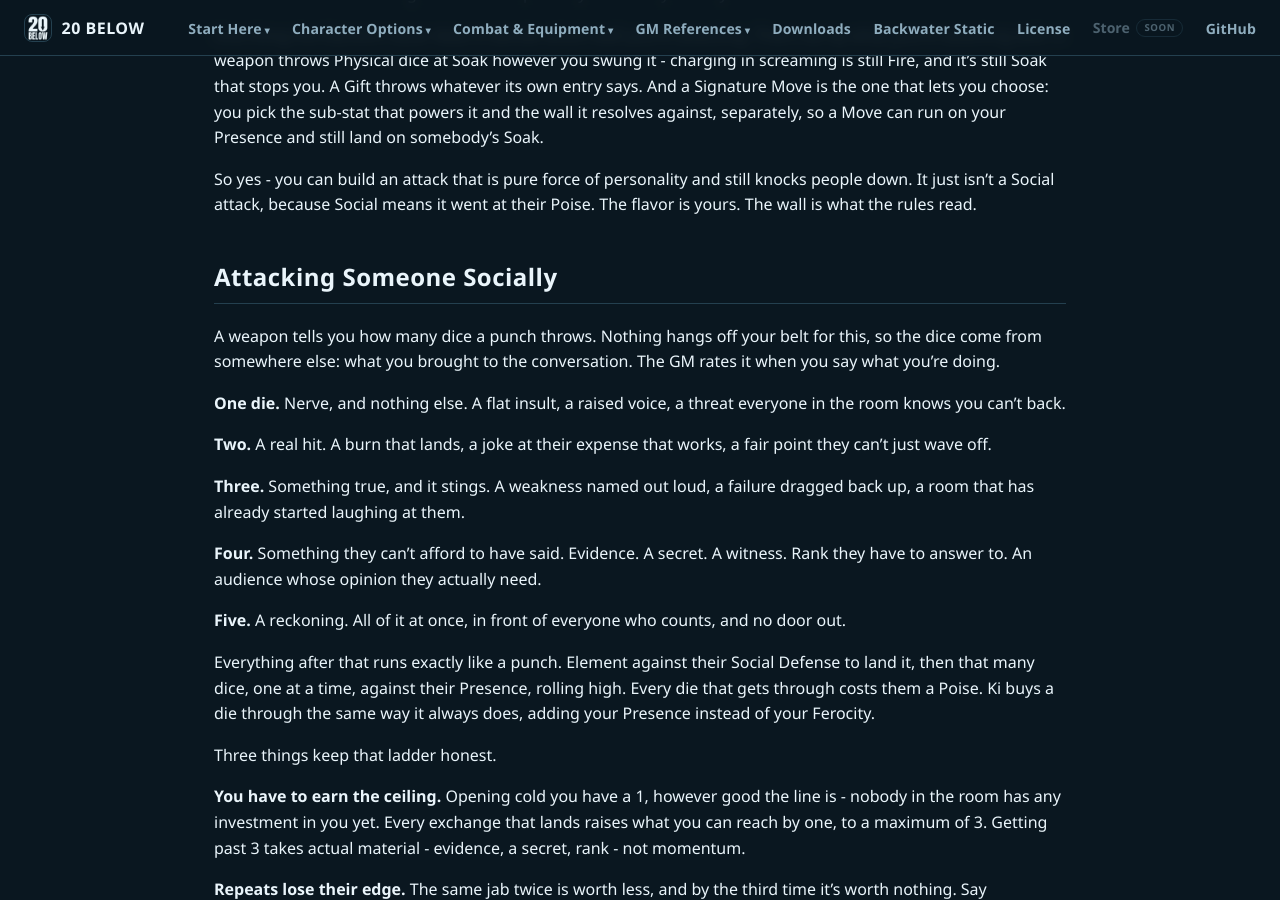
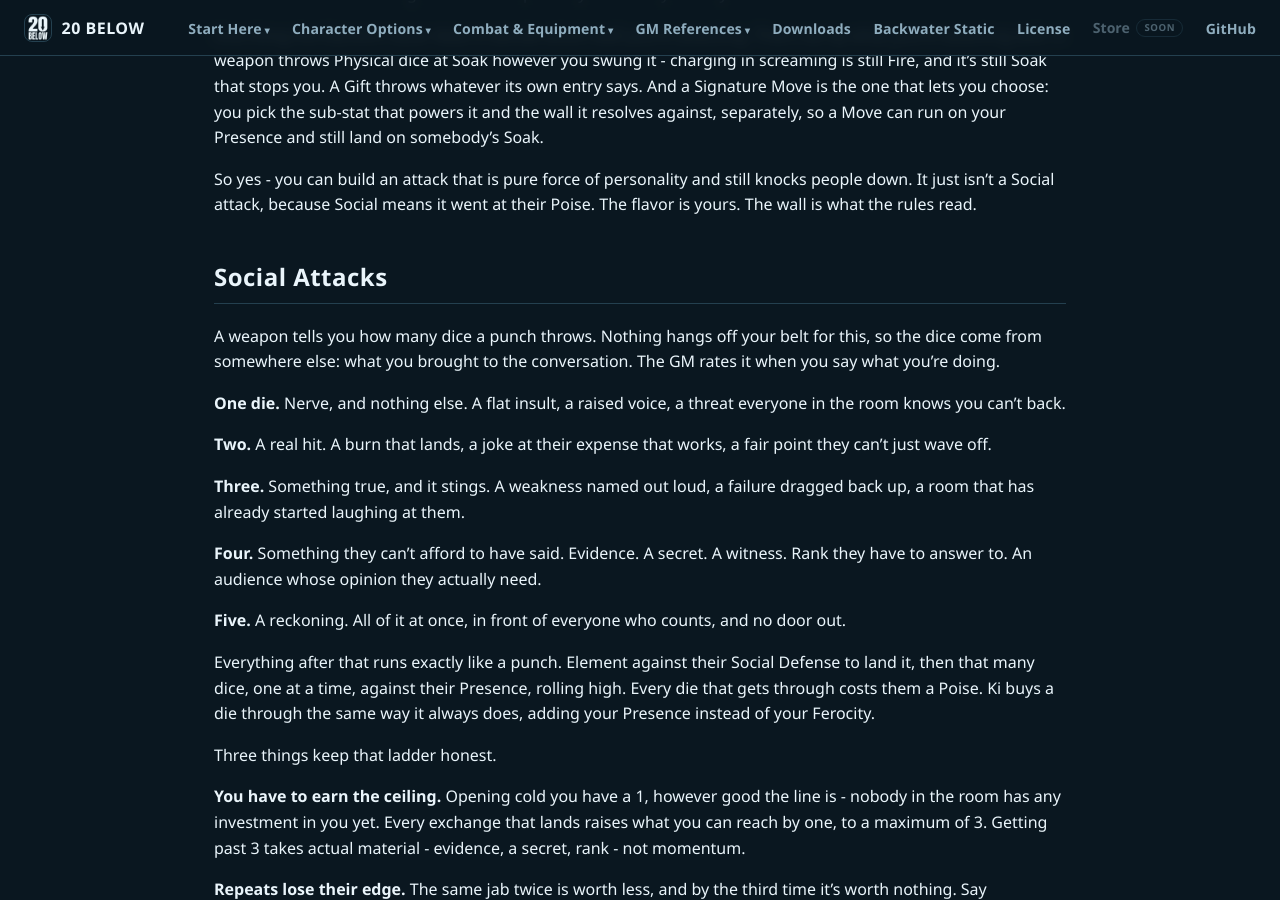
Before and after one commit to feralucce/20_Below, a Jekyll site: the page built from webbook/how-to-play.md, in a window 1280 px wide and 900 px high, scrolled down 6036 px. Built offline with Jekyll 4.4.1, drawn with Linux system fonts in a browser that asks for light colours.

Commit message:
Call it Social Attacks
"Attacking Someone Socially" and "Attacking Socially" both read as
adverb constructions doing work a noun should do. The rules file already
called the section Social Attacks; the book and the sheet now agree.

Dropped a duplicated heading on the sheet while renaming - page 3 carried
the name twice, as an H1 and again as an H2, because the four-page layout
takes its page title from the first section on it.

Left "Attacking Someone's Mind" alone. It is not the same construction
and it reads fine, though say the word if you want the pair matched.

Co-Authored-By: Claude Opus 5 <noreply@anthropic.com>

```diff
--- a/docs/player-quick-reference.html
+++ b/docs/player-quick-reference.html
@@ -203,8 +203,7 @@ Generated from the same source the printed sheet uses.</p>
 </div>
 <hr class="page-split" />
 <div class="cols">
-<h1>Attacking Socially</h1>
-<h2>Attacking Socially</h2>
+<h1>Social Attacks</h1>
 <p>Defense differs by attack: <strong>10-Atropos</strong> physical, <strong>10-Psyche</strong> social, <strong>10-Presence</strong> mental.</p>
 <p>Same two steps as any attack. Element vs their <strong>Social Defense</strong> (10-Psyche) to land it, then dice one at a time vs their <strong>Presence</strong>, rolling high. Each connecting die costs a <strong>Poise</strong>. Ki Infusion adds your Presence.</p>
 <p><strong>The dice are what you brought.</strong></p>
--- a/webbook/how-to-play.md
+++ b/webbook/how-to-play.md
@@ -195,7 +195,7 @@ One thing the Element never does is decide which wall you’re attacking. That
 
 So yes - you can build an attack that is pure force of personality and still knocks people down. It just isn’t a Social attack, because Social means it went at their Poise. The flavor is yours. The wall is what the rules read.
 
-## Attacking Someone Socially
+## Social Attacks
 
 A weapon tells you how many dice a punch throws. Nothing hangs off your belt for this, so the dice come from somewhere else: what you brought to the conversation. The GM rates it when you say what you’re doing.
 
```
Also changed, not shown: brew/examples/player-quick-reference.md (+1 -3 lines).
